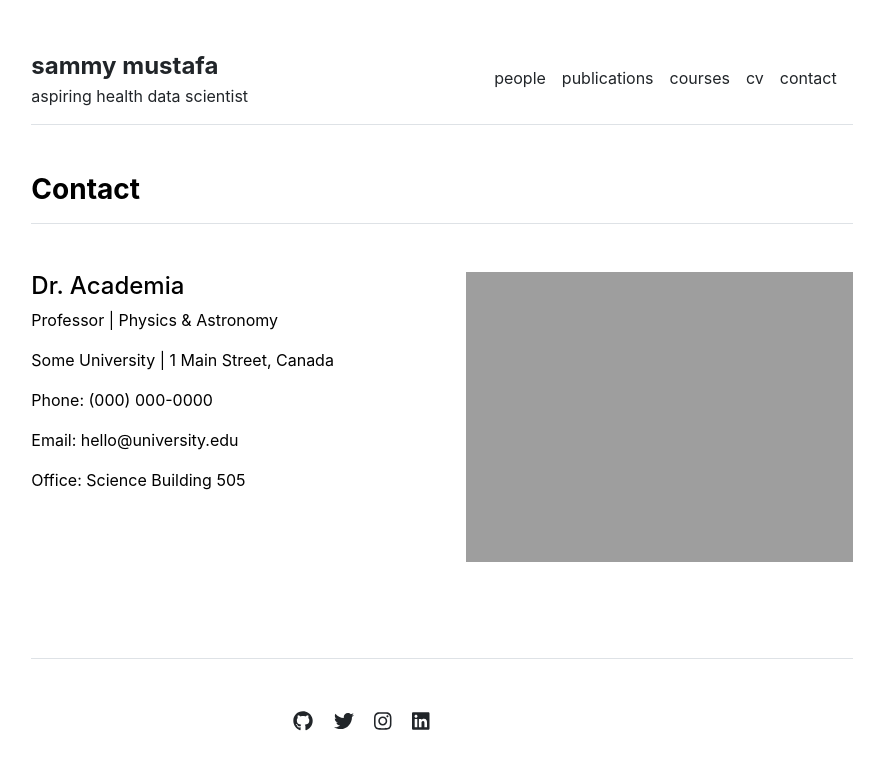
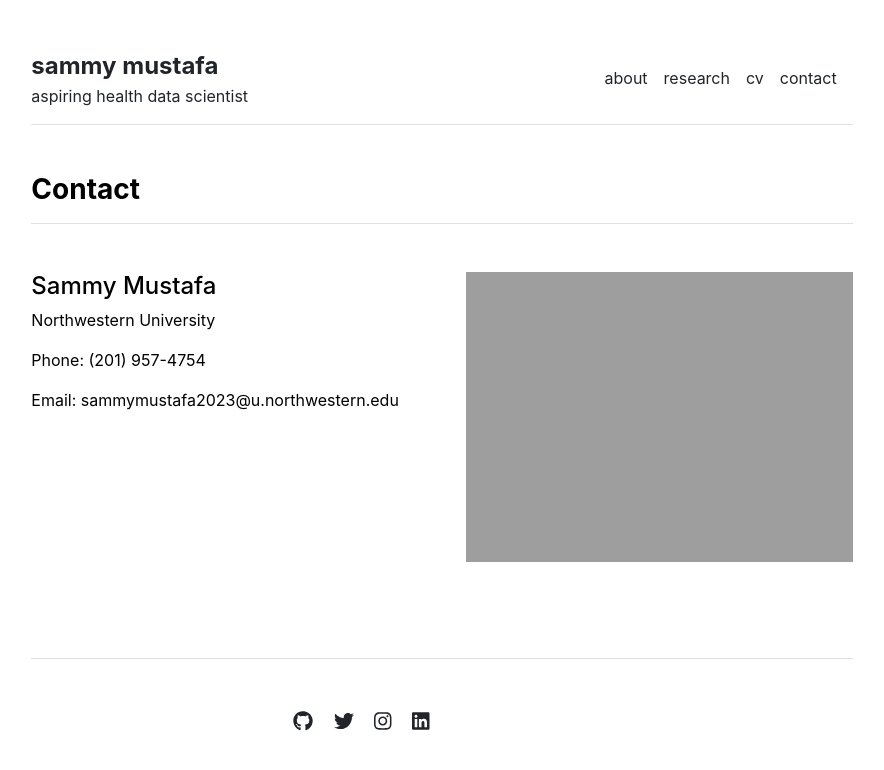
Before and after one commit to sammymustafa/sammymustafa.github.io, a Jekyll site: the page built from contact.md, in a window 1280 px wide. Shown: the top 770 px of the page, without its empty margins (198-1082 px from the left). Built offline with Jekyll 4.4.1, drawn with Linux system fonts in a browser that asks for light colours.

Commit message:
fixed tabs

```diff
--- a/_data/settings.yml
+++ b/_data/settings.yml
@@ -1,7 +1,6 @@
 menu:
-- {name: 'people', url: '/people'}
-- {name: 'publications', url: '/publications'}
-- {name: 'courses', url: '/courses'}
+- {name: 'about', url: '/about'}
+- {name: 'research', url: '/research'}
 - {name: 'cv', url: '/cv'}
 - {name: 'contact', url: '/contact'}
 
@@ -22,4 +21,4 @@ social:
 - {icon: 'linkedin', link: 'https://www.linkedin.com/in/sammy-s-mustafa/'}
 
 contacts:
-- {name: 'Dr. Academia', title: 'Professor', department: 'Physics & Astronomy', institution: 'Some University', institution_address: '1 Main Street, Canada', phone: '(000) 000-0000', email: 'hello@university.edu', office: 'Science Building 505', image: 'assets/img/contact.jpg'}
+- {name: 'Sammy Mustafa', institution: 'Northwestern University', phone: '(201) 957-4754', email: 'sammymustafa2023@u.northwestern.edu', image: 'assets/img/train.jpg'}
--- a/_includes/contact.html
+++ b/_includes/contact.html
@@ -5,11 +5,9 @@
     <div class="row g-5 mb-5">
       <div class="col-md-6">
         <h4>{{ contact.name }}</h4>
-        <p>{{ contact.title }} | {{ contact.department }}</p>
-        <p>{{ contact.institution }} | {{ contact.institution_address }}</p>
+        <p>{{ contact.institution }}</p>
         <p>Phone: {{ contact.phone }}</p>
         <p>Email: {{ contact.email }}</p>
-        <p>Office: {{ contact.office }}</p>
       </div>
       <div class="col-md-6">
         <img src="{{ site.github.url }}/{{ contact.image }}" alt="Contact" width="100%">
```
Also changed, not shown: 2 other files.
